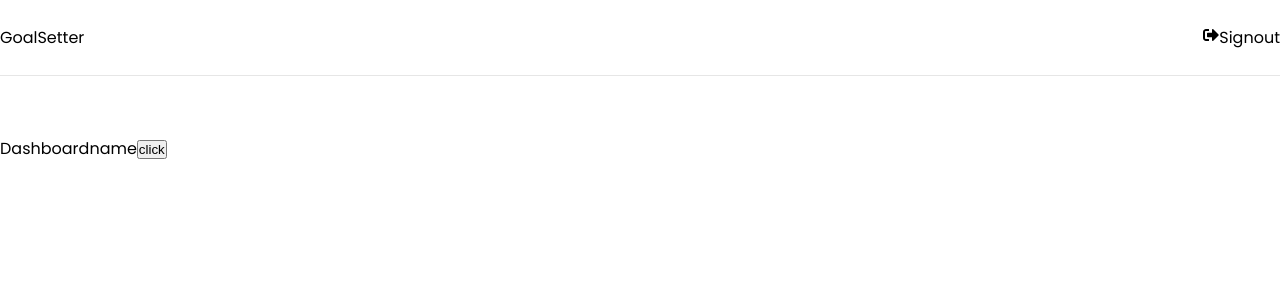
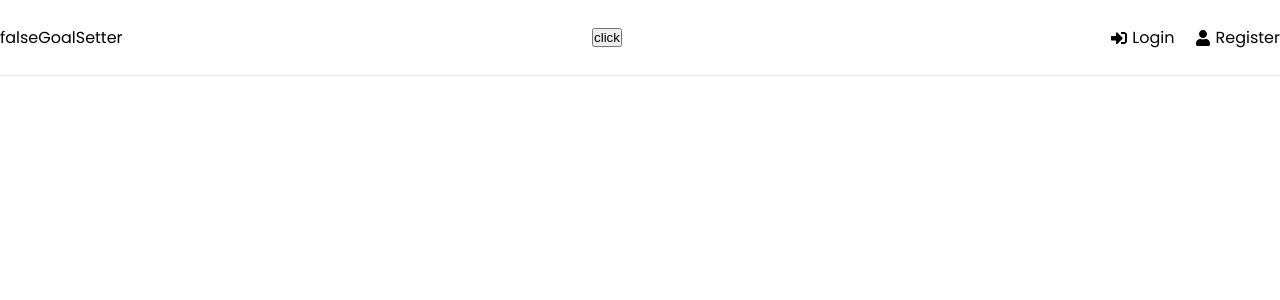
Before and after one commit to Premforreal/MERN, a React (Create React App) app in the folder frontend/: page / in a window 1280 px wide. Shown: the top 300 px of the page. Built offline with nearby package versions, Linux system fonts and the light colour scheme; the HTML template or start-up script is replaced by a standard one.

Commit message:
usecontext is a life saver.

```diff
--- a/frontend/package.json
+++ b/frontend/package.json
@@ -8,7 +8,7 @@
     "@testing-library/user-event": "^13.5.0",
     "react": "^18.2.0",
     "react-dom": "^18.2.0",
-    "react-router-dom": "^6.4.3",
+    "react-router-dom": "^5.2.0",
     "react-scripts": "5.0.1",
     "web-vitals": "^2.1.4"
   },
--- a/frontend/src/App.js
+++ b/frontend/src/App.js
@@ -1,41 +1,30 @@
-import { BrowserRouter as Router, Route, Routes } from 'react-router-dom';
+import { BrowserRouter as Router, Route, Switch } from 'react-router-dom';
 import DashBoard from './pages/Dashboard';
 import Login from './pages/Login';
 import Register from './pages/Register';
 import Header from './components/Header';
 import ProtectedRoutes from './features/ProtectedRoutes';
-import { useState,useEffect } from 'react';
+import { useState,useEffect,createContext,useContext} from 'react';
+import { AuthContext } from './features/context';
 
 function App() {
-  const [loggedIn, setLoggedIn] = useState(false);
-
-  function isLoggedin(value){
-    setLoggedIn(value);
-  };
-
-  useEffect(() => {
-    console.log(`from app ${loggedIn}`);
-  }, [loggedIn])
+  const [loggedIn,setLoggedIn ] = useState(false);
+  const isLoggedIn = useContext(AuthContext);
 
   return (
+    <AuthContext.Provider value={{loggedIn,setLoggedIn}}>
         <Router>
           <div>
-              <Header loggedIn={loggedIn} isLoggedin={isLoggedin} />
-              <Routes>
-                  {/* <Route path='/'
-                        element={
-                          <ProtectedRoutes token={token}>
-                              <DashBoard/>
-                          </ProtectedRoutes>
-                        }/> */}
-                  {/* <Route path='/' element={<DashBoard/>}/> */}
+              <Header/>
+              <Switch>
+                  {/* <ProtectedRoutes component={<DashBoard/>} /> */}
                   <Route path='/' element={<DashBoard />} />
-                  <Route path='/login'
-                      element={<Login loggedIn={loggedIn} isLoggedin={isLoggedin} />}/>
+                  <Route path='/login' element={<Login/>}/>
                   <Route path='/register' element={<Register/>}/>
-              </Routes>
+              </Switch>
           </div>
-        </Router>
+       </Router>
+    </AuthContext.Provider>
   );
 }
 
--- a/frontend/src/components/Header.jsx
+++ b/frontend/src/components/Header.jsx
@@ -1,27 +1,33 @@
-import React from 'react';
 import { Link } from 'react-router-dom';
 import {FaSignInAlt, FaSignOutAlt, FaUser} from 'react-icons/fa';
-import { useEffect } from 'react';
+import { useEffect ,useContext ,useState} from 'react';
+import { AuthContext } from '../features/context';
 import Cookies from "universal-cookie";
 const cookies = new Cookies();
 const token = cookies.get("TOKEN");
 
-
-function Header({loggedIn,isLoggedin}) {
-
-    useEffect(() => {
-      console.log(`from header ${loggedIn}`);
-    }, [loggedIn])
-
+function Header() {
+    const { loggedIn, setLoggedIn } = useContext(AuthContext);
+    // const status = useContext(AuthContext);
+    // const [newName, setNewName] = useState("");
 
   return (
     <header className='header'>
         <div className='logo'>
-            <Link to='/'>GoalSetter</Link>
+            <Link to='/'>{loggedIn ? 'true' : 'false'}GoalSetter</Link>
         </div>
-        <ul className=''>
+        <button onClick={()=>{setLoggedIn(!loggedIn)}}>click</button>
+
+            <ul >
                 {loggedIn ?
-            (<>
+                            <li className=''>
+                                {/* <Link to='/login'> */}
+                                    <FaSignOutAlt/>
+                                        signout
+                                {/* </Link>*/}
+                            </li>
+            :
+                        <>
                             <li className=''>
                                 <Link to='/login'>
                                     <FaSignInAlt/>
@@ -34,20 +40,7 @@ function Header({loggedIn,isLoggedin}) {
                                     Register
                                 </Link>
                             </li>
-            </>)
-        :
-            (<li className='sign-out'
-                 onClick={()=>{
-                        cookies.remove("TOKEN");
-                        isLoggedin(false);
-                        window.location.href = "/login";
-                    }}
-                >
-                {/* <Link to='/login'> */}
-                    <FaSignOutAlt />
-                    Signout
-                {/* </Link>             */}
-            </li>)
+                        </>
                 }
             </ul>
     </header>
--- a/frontend/src/features/ProtectedRoutes.jsx
+++ b/frontend/src/features/ProtectedRoutes.jsx
@@ -1,6 +1,6 @@
 
 import React from "react";
-import { Route, Navigate } from "react-router-dom";
+import { Route, Redirect } from "react-router-dom";
 import Cookies from "universal-cookie";
 const cookies = new Cookies();
 
@@ -21,9 +21,9 @@ export default function ProtectedRoutes({ component: Component, ...rest }) {
         } else {
           // returns the user to the landing page if there is no valid token set
           return (
-            <Navigate
+            <Redirect
               to={{
-                pathname: "/",
+                pathname: "/login",
                 state: {
                   // sets the location a user was about to access before being redirected to login
                   from: props.location,
--- /dev/null
+++ b/frontend/src/features/context.js
@@ -0,0 +1,3 @@
+import { createContext } from 'react';
+
+export const AuthContext = createContext(false);
--- a/frontend/src/pages/Login.jsx
+++ b/frontend/src/pages/Login.jsx
@@ -15,7 +15,7 @@ const baseURL = "http://localhost:5000/api";
 //@get user details GET :http://localhost:5000/api/users/me
 
 
-function Login({loggedIn,isLoggedin}) {
+function Login() {
 
   const [formData, setFormData] = useState({
     email:'',
@@ -31,14 +31,14 @@ function Login({loggedIn,isLoggedin}) {
       }))
   };
 
-  useEffect(() => {
-    // console.log(token);
-    getUser(token);
-    // console.log(loggedIn);
-    // return () => {
+  // useEffect(() => {
+  //   // console.log(token);
+  //   getUser(token);
+  //   // console.log(loggedIn);
+  //   // return () => {
 
-    // }
-  }, [])
+  //   // }
+  // }, [])
 
 
   function getUser(token){
@@ -46,8 +46,8 @@ function Login({loggedIn,isLoggedin}) {
       ).then((response)=>{
           console.log(response.data.name);
           if(response.data.name){
-            isLoggedin(true);
-            window.location.href = "/";
+            // isLoggedin(true);
+            // window.location.href = "/";
           }
         }).catch((error)=>{
               toast.error(error.response.data.message, {
--- a/package.json
+++ b/package.json
@@ -27,7 +27,6 @@
     "jsonwebtoken": "^8.5.1",
     "mongoose": "^6.7.0",
     "react-icons": "^4.6.0",
-    "react-router-dom": "^5.3.0",
     "react-toastify": "^9.1.1",
     "universal-cookie": "^4.0.4"
   },
```
Also changed, not shown: 2 other files (tests, documents, lock files or other folders). Lines whose indentation alone changed are shown as unchanged.
